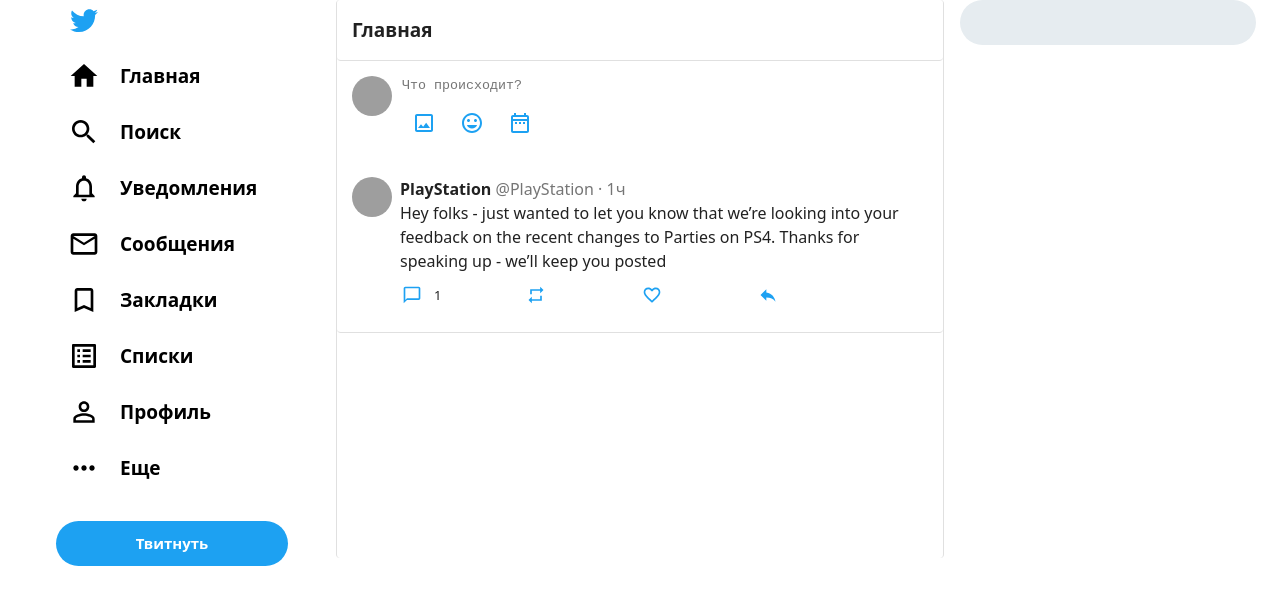
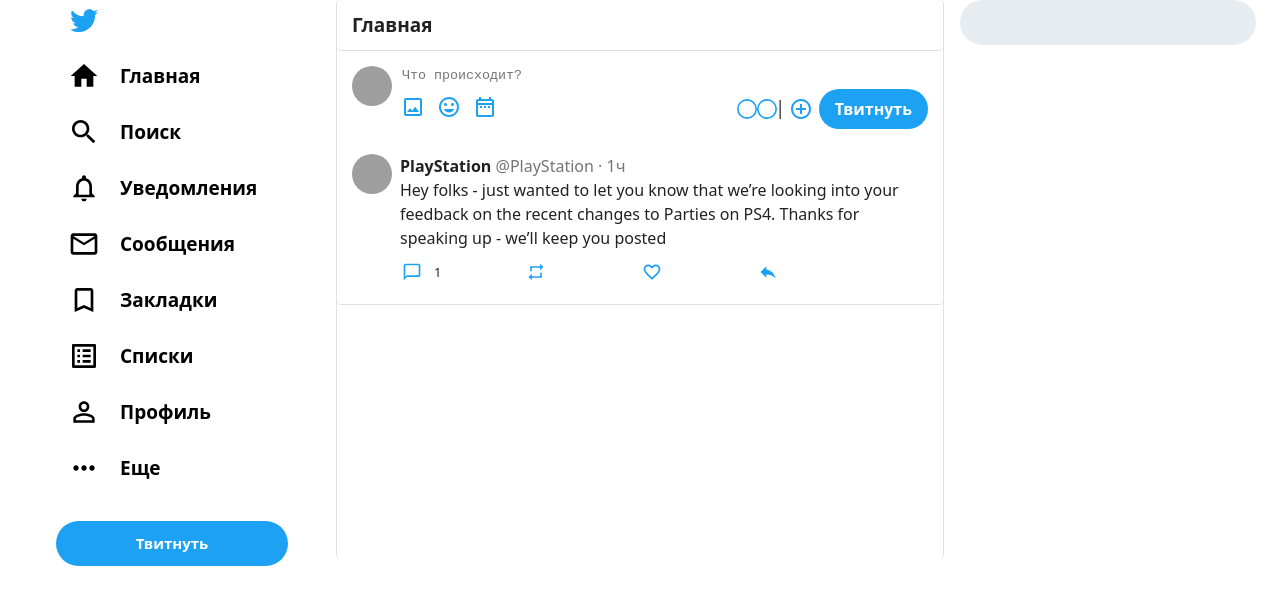
Before and after one commit to emmattfu/twitter_clone, a React (Create React App) app: page /home in a window 1280 px wide. Shown: the top 604 px of the page. Built offline with nearby package versions, Linux system fonts and the light colour scheme; grey boxes are pictures that could not be loaded.

Commit message:
makeTweet

```diff
--- a/src/pages/Home.tsx
+++ b/src/pages/Home.tsx
@@ -1,4 +1,4 @@
-import React, {useState} from "react";
+import React, { useState } from "react";
 import {
   Container,
   Typography,
@@ -7,6 +7,8 @@
   Avatar,
   TextareaAutosize,
   IconButton,
+  CircularProgress,
+  Button
 } from "@material-ui/core";
 import {
   makeStyles,
@@ -17,9 +19,10 @@
 
 import Grid from "@material-ui/core/Grid";
 import { Tweet, HomeList } from "../components";
-import EmotionIcon from '@material-ui/icons/InsertEmoticonOutlined';
+import EmotionIcon from "@material-ui/icons/InsertEmoticonOutlined";
 import ImageIcon from "@material-ui/icons/ImageOutlined";
-import CalendarIcon from '@material-ui/icons/DateRangeOutlined';
+import CalendarIcon from "@material-ui/icons/DateRangeOutlined";
+import PlusIcon from "@material-ui/icons/ControlPoint";
 
 export const useHomeStyles = makeStyles((theme: Theme) =>
   createStyles({
@@ -29,7 +32,7 @@
       borderTop: "none",
     },
     tweetsHeaderText: {
-      padding: "15px 15px",
+      padding: "10px 15px",
       fontSize: 19,
       fontWeight: 800,
     },
@@ -98,6 +101,18 @@
         outline: "none",
       },
     },
+    homeMakeTweetBottom: {
+      marginLeft: -5,
+      display: "flex",
+      justifyContent: 'space-between',
+      "& .MuiIconButton-root": {
+        padding: 6,
+      },
+    },
+    homeMakeTweetBottomRight: {
+      display: 'flex',
+      alignItems: 'center'
+    },
     tweetButton: {
       height: 45,
       fontSize: 15,
@@ -118,13 +133,12 @@
 )(InputBase);
 
 const Home = () => {
-  const [tweetText, setTweetText] = useState<string>('')
+  const [tweetText, setTweetText] = useState<string>("");
   const classes = useHomeStyles();
 
-  const tweetTextHandle = (e:React.ChangeEvent<HTMLTextAreaElement>):void => {
-    setTweetText(e.target.value)
-
-  }
+  const tweetTextHandle = (e: React.ChangeEvent<HTMLTextAreaElement>): void => {
+    setTweetText(e.target.value);
+  };
 
   return (
     <Container maxWidth="lg">
@@ -153,6 +167,7 @@
                       value={tweetText}
                       onChange={tweetTextHandle}
                     />
+                    <div className={classes.homeMakeTweetBottom}>
                       <div>
                         <IconButton
                           color="primary"
@@ -175,6 +190,27 @@
                         >
                           <CalendarIcon />
                         </IconButton>
+                      </div>
+                      <div className={classes.homeMakeTweetBottomRight}>
+                        <CircularProgress
+                          variant="static"
+                          size={20}
+                          value={100}
+                        />
+                        <CircularProgress
+                          variant="static"
+                          size={20}
+                          value={100}
+                        />
+                        <div>|</div>
+                        <IconButton
+                          aria-label="plus"
+                          color="primary"
+                        >
+                          <PlusIcon />
+                        </IconButton>
+                        <Button variant="contained" color='primary'>Твитнуть</Button>
+                      </div>
                     </div>
                   </div>
                 </Grid>
```
Lines whose indentation alone changed are shown as unchanged.
